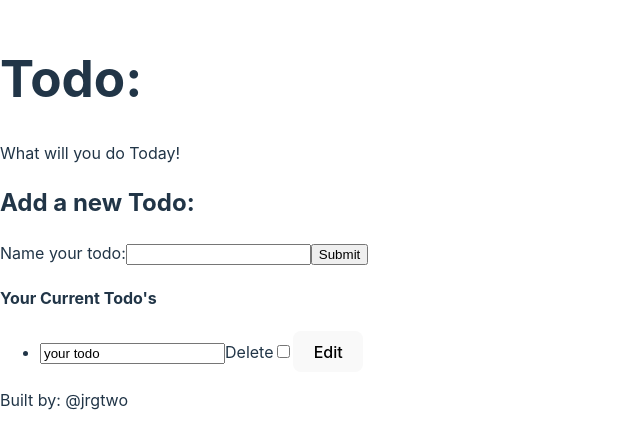
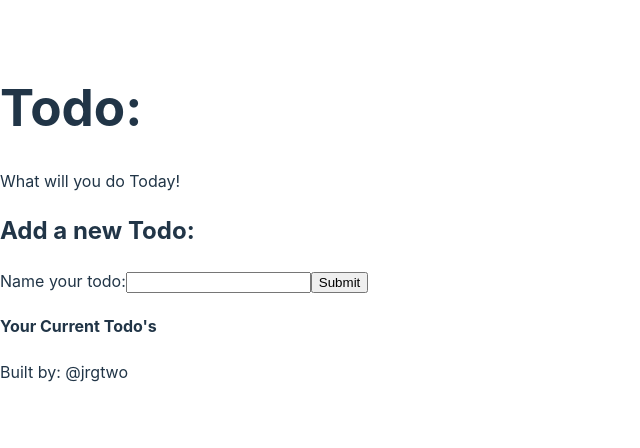
Before and after one commit to jrgtwo/vite-playground, a React (Vite) app: page / in a window 1280 px wide. Shown: the part 178-626 px from the top of the page, without its empty margins (0-640 px from the left). Built offline with nearby package versions, Linux system fonts and the light colour scheme.

Commit message:
feat: getting basic todo functionality working, can add todos per page load

```diff
--- a/src/components/todo/Todo.tsx
+++ b/src/components/todo/Todo.tsx
@@ -1,14 +1,30 @@
+import { Dispatch } from "react"
 import { Header } from './Header'
 import { Footer } from './Footer'
 import { TodoInput } from './TodoInput'
 import { TodoList } from './TodoList'
+import { useState } from 'react'
+
+export type StateArgs = {
+  updateState?: Dispatch<TodoStore>,
+  state: TodoStore
+}
+export type TodoItem = {
+  title: string,
+  completed: boolean
+}
+export type TodoStore = TodoItem[]
+const todoStore: TodoStore = []
 
 const TodoComponent = () => {
+
+  const [todoState, setTodoState] = useState<TodoStore>(todoStore)
+
   return (
     <>
       <Header />
-      <TodoInput />
-      <TodoList />
+      <TodoInput state={todoState} updateState={setTodoState} />
+      <TodoList state={todoState} />
       <Footer />
     </>
   )
--- a/src/components/todo/TodoInput.tsx
+++ b/src/components/todo/TodoInput.tsx
@@ -1,8 +1,28 @@
-const TodoInputComponent = () => {
+import { useCallback } from "react"
+import { StateArgs } from "./Todo"
+
+const TodoInputComponent = ({ state, updateState }: StateArgs) => {
+
+  const handleSubmit = useCallback((event: React.FormEvent<HTMLFormElement>) => {
+    event.preventDefault()
+
+    const title = event.currentTarget.todo.value
+    if (title.length === 0) {
+      return
+    }
+
+    const arr = [...state, {
+      title: title,
+      completed: false
+    }]
+    updateState?.(arr)
+
+  }, [state, updateState]);
+
   return (
     <>
       <h2>Add a new Todo:</h2>
-      <form>
+      <form onSubmit={handleSubmit}>
         <label htmlFor="todo">Name your todo:</label>
         <input name="todo" type="text"></input>
         <input type="submit" />
--- a/src/components/todo/TodoItem.tsx
+++ b/src/components/todo/TodoItem.tsx
@@ -1,10 +1,12 @@
-const TodoItemComponent = () => {
+import type { TodoItem as _TodoItem } from "./Todo"
+
+const TodoItemComponent = ({ title, completed }: _TodoItem) => {
   return (
     <>
       <li>
-        <input type="text" value="your todo" />
+        <input type="text" value={title} />
         <label htmlFor="deleteTodo">Delete</label>
-        <input name="deleteTodo" type="checkbox" />
+        <input name="deleteTodo" type="checkbox" checked={completed} />
         <button>Edit</button>
       </li>
     </>
--- a/src/components/todo/TodoList.tsx
+++ b/src/components/todo/TodoList.tsx
@@ -1,11 +1,16 @@
 import { TodoItem } from './TodoItem'
+import type { StateArgs, TodoItem as _TodoItem } from './Todo'
 
-const TodoListComponent = () => {
+const TodoListComponent = ({ state }: StateArgs) => {
+  const todos = state.map(({ title, completed }: _TodoItem) =>
+    <TodoItem title={title} completed={completed} />
+  )
+
   return (
     <>
       <h4>Your Current Todo's</h4>
       <ul>
-        <TodoItem />
+        {todos}
       </ul>
     </>
   )
```
